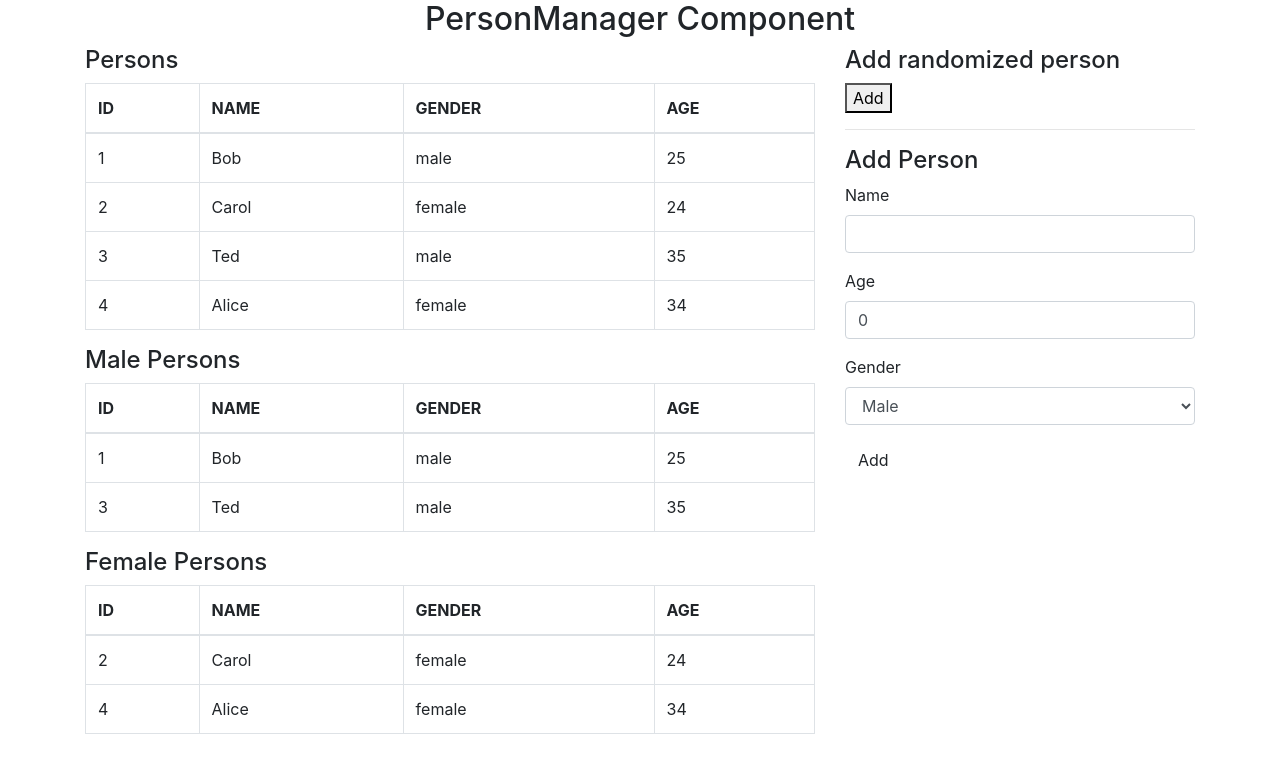
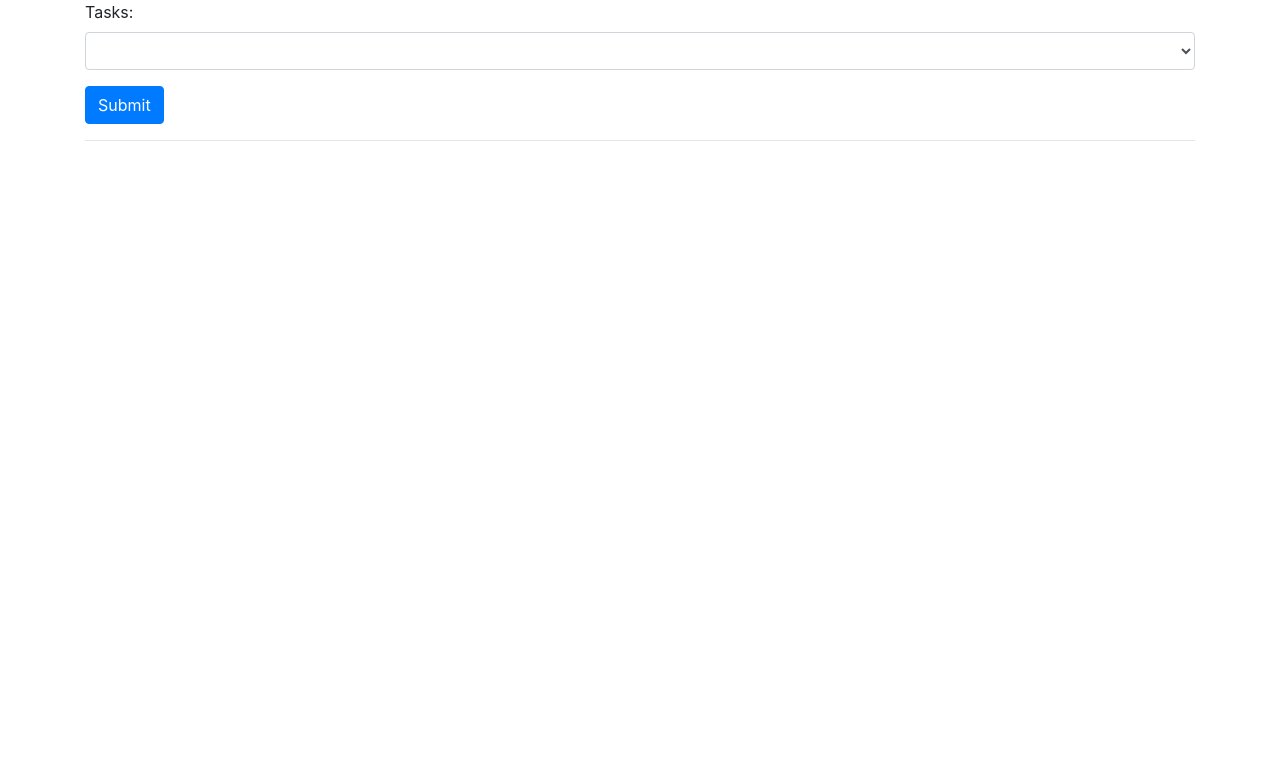
Before and after one commit to UniquelySimilar/vue-sandbox, a Vue app: page / in a window 1280 px wide. Shown: the top 772 px of the page. Built offline with nearby package versions, Linux system fonts and the light colour scheme.

Commit message:
components for vue forum question testing

```diff
--- a/src/App.vue
+++ b/src/App.vue
@@ -1,16 +1,16 @@
 <template>
   <div id="app" class="container">
-    <person-manager />
+    <reporter-tickets :dev="[]" />
   </div>
 </template>
 
 <script>
-  import PersonManager from '@/components/person/PersonManager'
+  import ReporterTickets from '@/components/vue-help-forum/ReporterTickets'
 
   export default {
     name: 'App',
     components: {
-      PersonManager
+      ReporterTickets
     }
   }
 </script>
--- /dev/null
+++ b/src/components/vue-help-forum/AllocateTask.vue
@@ -0,0 +1,82 @@
+<template>
+  <div class="allocate-tasks">
+    <form method="POST" @submit.prevent="assignTask">
+      <div class="form-group">
+        <label for="tasks">Tasks:</label>
+        <select v-model="user.tasks" class="form-control" id="tasks">
+          <option v-for="task in tasks" :value="task.id" :key="task.id">
+            {{ task.name }} - {{ task.description }}
+          </option>
+        </select>
+      </div>
+      <button type="submit" class="btn btn-primary">Submit</button>
+    </form>
+  </div>
+</template>
+
+<script>
+  export default {
+    props: {
+      dev: {
+        type: Array,
+        required: true,
+        default: () => [],
+      },
+      tasks: {
+        type: Array,
+        required: true,
+        default: () => [],
+      }
+    },
+    data: function () {
+      return {
+        user: {
+          tasks: "",
+          dev: ""
+        },
+        form: {
+          task_id: "",
+          user_id: ""
+        },
+        errors: {}
+      }
+    },
+    methods: {
+      assignTask: function () {
+        console.log('assignTask')
+
+        this.$emit('failure');
+        this.$emit('pass-errors', this.errors);
+
+        // this.form.task_id = this.user.tasks;
+        // this.form.user_id = this.dev.id;
+        // alert(this.form.task_id);
+        // alert(this.form.user_id);
+        // axios.post('/ticketsapp/public/api/store_task_user', this.form)
+        //   .then((response) => {
+        //     console.log(response.data);
+        //     alert('ok');
+        //     this.errors = response.data;
+        //     alert(Object.keys(this.errors).length);
+        //     if (Object.keys(this.errors).length === 0) {
+        //       alert('viva');
+        //     } else {
+        //       alert('there is an error');
+        //       this.$emit('failure');
+        //       this.$emit('pass-errors', this.errors);
+        //       alert('I should have passed the errors to parent');
+        //     }
+        //   })
+        //   .catch(error => {
+        //     alert('no ok');
+        //     console.log(error);
+        //   });
+      }
+    },
+    // mounted() {
+    //   console.log('Component mounted.');
+    //   // NOTE: this.id undefined
+    //   console.log(this.id);
+    // },
+  }
+</script>
--- /dev/null
+++ b/src/components/vue-help-forum/ReporterTickets.vue
@@ -0,0 +1,66 @@
+<template>
+  <div class="reporter-tickets">
+    <allocate-task :dev="dev" :tasks="tasks" @pass-errors="onPassErrors" @failure="displayErrors=true"
+      @success="displaySuccess=true"></allocate-task>
+      <!-- NOTE: displaySuccess is not defined-->
+    <hr>
+    <!--
+    <validated-errors :errorsForm="errorsTicket" v-if="displayErrors===true"></validated-errors>
+    -->
+  </div>
+</template>
+
+<script>
+  import AllocateTask from "./AllocateTask.vue"
+  //import ValidatedErrors from "./ValidatedErrors.vue"
+
+  export default {
+    components: {
+      'allocate-task': AllocateTask,
+      //'validated-errors': ValidatedErrors
+    },
+    props: {
+      dev: {
+        type: Array,
+        required: true,
+        default: () => [],
+      },
+      // tasks: {
+      //   type: Array,
+      //   required: true,
+      //   default: () => [],
+      // }
+    },
+    data: function () {
+      return {
+        displayErrors: false,
+        errorsTicket: [],
+        tasks: [
+          {
+            id: 1,
+            name: 'Code',
+            description: 'write code'
+          },
+          {
+            id: 2,
+            name: 'Test',
+            description: 'Write and run tests'
+          }
+        ]
+      }
+    },
+    methods: {
+      onPassErrors(value) {
+        //alert('errors passed');
+        console.log('reporter-tickets parent component received errors-passed event');
+        const values = Object.values(value);
+        this.errorsTicket = values;
+        console.log(this.errorsTicket);
+      }
+    },
+    // mounted() {
+    //   console.log('Component mounted.');
+    // }
+  }
+
+</script>
```
